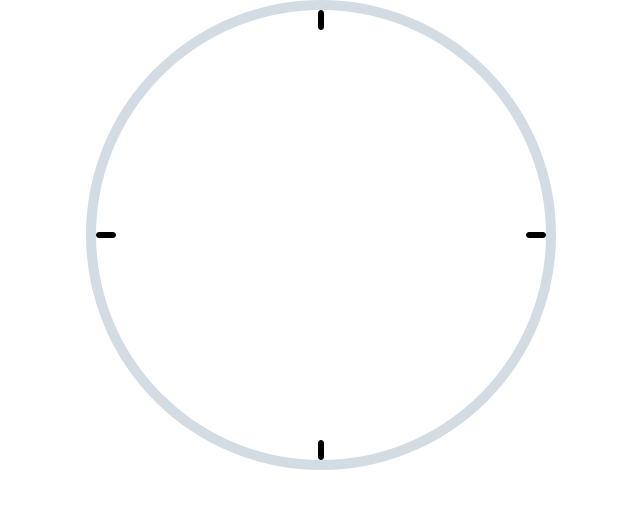
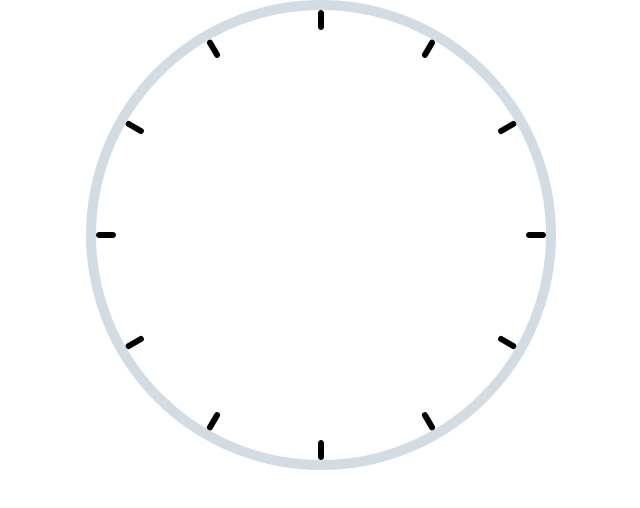
Before and after one commit to RadAtanasov/Clock, a website: page index.html in a window 1280 px wide. Shown: the whole page, without its empty margins (319-959 px from the left). Drawn offline with Linux system fonts and the light colour scheme.

Commit message:
all arounds

```diff
--- a/assets/css/styles.css
+++ b/assets/css/styles.css
@@ -42,3 +42,36 @@
   background-color: #000;
   margin: auto;
 }
+
+.minute5_35{
+  width: 40px;
+  height: 100%;
+  position: relative;
+  left: 50%;
+  margin-left: -20px;
+  transform: rotate(30deg);
+}
+.minute10_40{
+  width: 40px;
+  height: 100%;
+  position: relative;
+  left: 50%;
+  margin-left: -20px;
+  transform: rotate(60deg);
+}
+.minute20_50{
+  width: 40px;
+  height: 100%;
+  position: relative;
+  left: 50%;
+  margin-left: -20px;
+  transform: rotate(120deg);
+}
+.minute25_55{
+  width: 40px;
+  height: 100%;
+  position: relative;
+  left: 50%;
+  margin-left: -20px;
+  transform: rotate(150deg);
+}
--- a/index.html
+++ b/index.html
@@ -1,14 +1,42 @@
 <!DOCTYPE html>
 <html lang="en">
+
 <head>
   <meta charset="UTF-8">
   <title>Clock</title>
   <link rel="stylesheet" href="assets/css/styles.css">
 </head>
+
 <body>
   <div class="clock_face">
     <div class="absolute">
       <div class="minute0_30">
+        <div class="minute">
+
+        </div>
+        <div class="middle">
+
+        </div>
+        <div class="minute">
+
+        </div>
+      </div>
+    </div>
+    <div class="absolute">
+      <div class="minute5_35">
+        <div class="minute">
+
+        </div>
+        <div class="middle">
+
+        </div>
+        <div class="minute">
+
+        </div>
+      </div>
+    </div>
+    <div class="absolute">
+      <div class="minute10_40">
         <div class="minute">
 
         </div>
@@ -33,6 +61,33 @@
         </div>
       </div>
     </div>
+    <div class="absolute">
+      <div class="minute20_50">
+        <div class="minute">
+
+        </div>
+        <div class="middle">
+
+        </div>
+        <div class="minute">
+
+        </div>
+      </div>
+    </div>
+    <div class="absolute">
+      <div class="minute25_55">
+        <div class="minute">
+
+        </div>
+        <div class="middle">
+
+        </div>
+        <div class="minute">
+
+        </div>
+      </div>
+    </div>
   </div>
 </body>
+
 </html>
```
Lines whose indentation alone changed are shown as unchanged.
